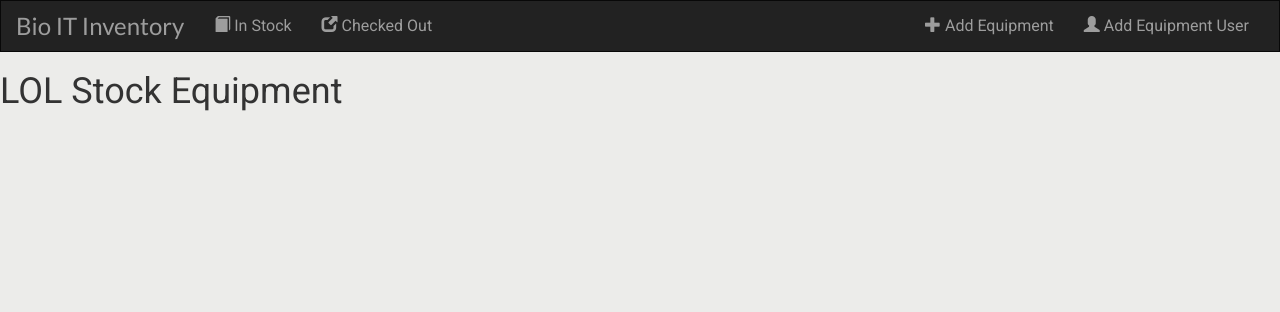
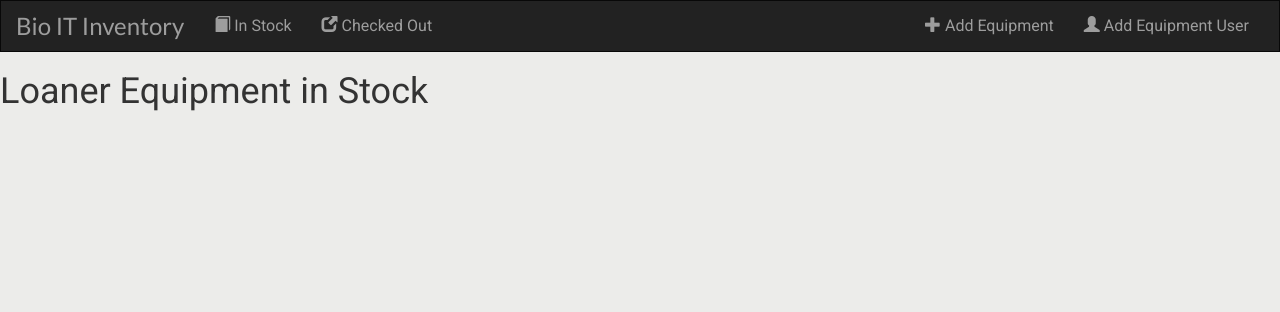
Before and after one commit to shamikh-mill/bio-inventory, a Django app: page /in-stock/ in a window 1280 px wide. Shown: the top 312 px of the page. Run offline with Django 3.2, Linux system fonts and the light colour scheme; data that the repository does not hold is empty; some libraries are stand-ins or nearby versions.

Commit message:
templating done

```diff
--- a/inventory/templates/inventory/checked_out.html
+++ b/inventory/templates/inventory/checked_out.html
@@ -1,6 +1,6 @@
 {% extends 'inventory/base.html' %}
 {% block body %}
-         <h1>LOL out Equipment</h1>
+         <h1>Checked out Loaner Equipment</h1>
 
         {% for item in items %}
 
--- a/inventory/templates/inventory/in_stock.html
+++ b/inventory/templates/inventory/in_stock.html
@@ -1,6 +1,6 @@
 {% extends 'inventory/base.html' %}
 {% block body %}
-         <h1>LOL Stock Equipment</h1>
+         <h1>Loaner Equipment in Stock</h1>
 
         {% for item in items %}
         {% include 'inventory/item.html' %}
```
